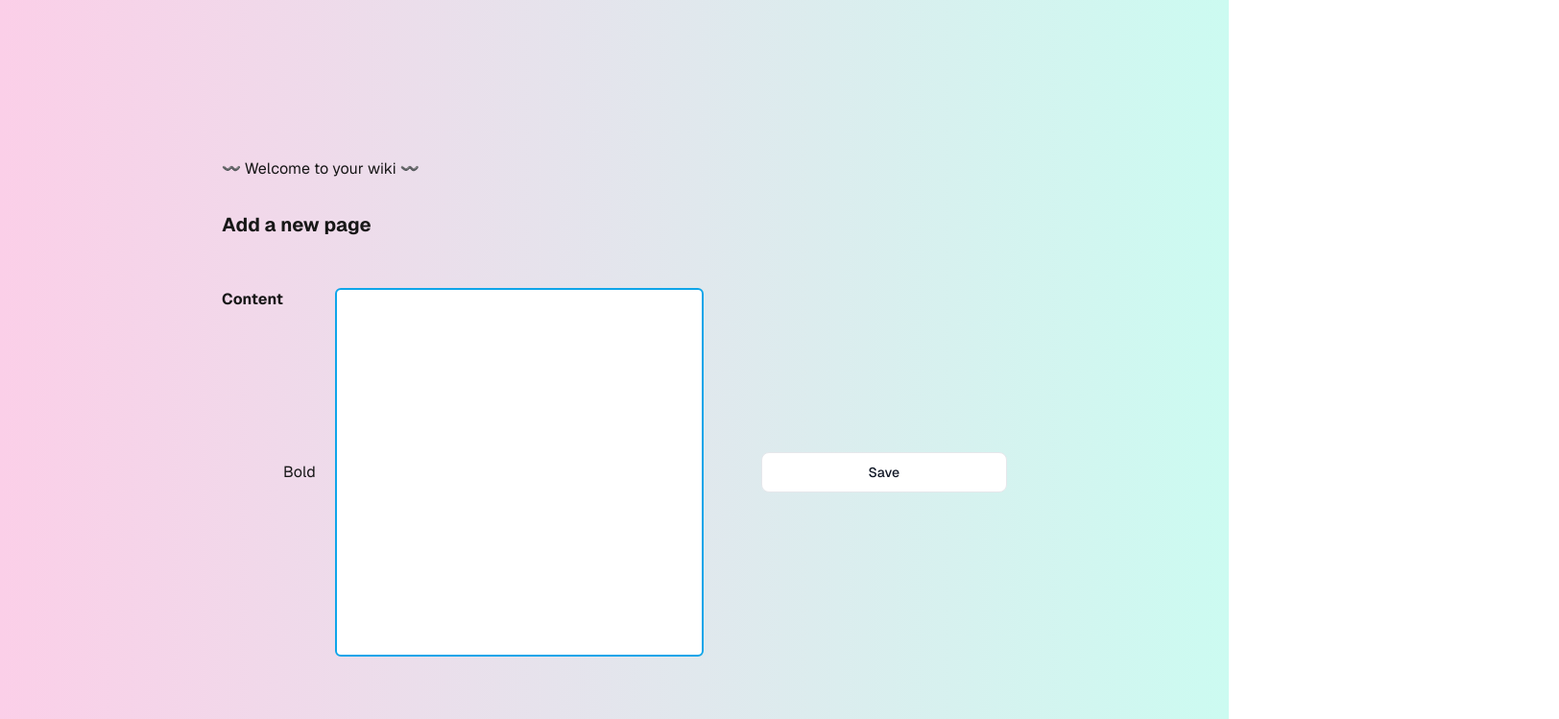
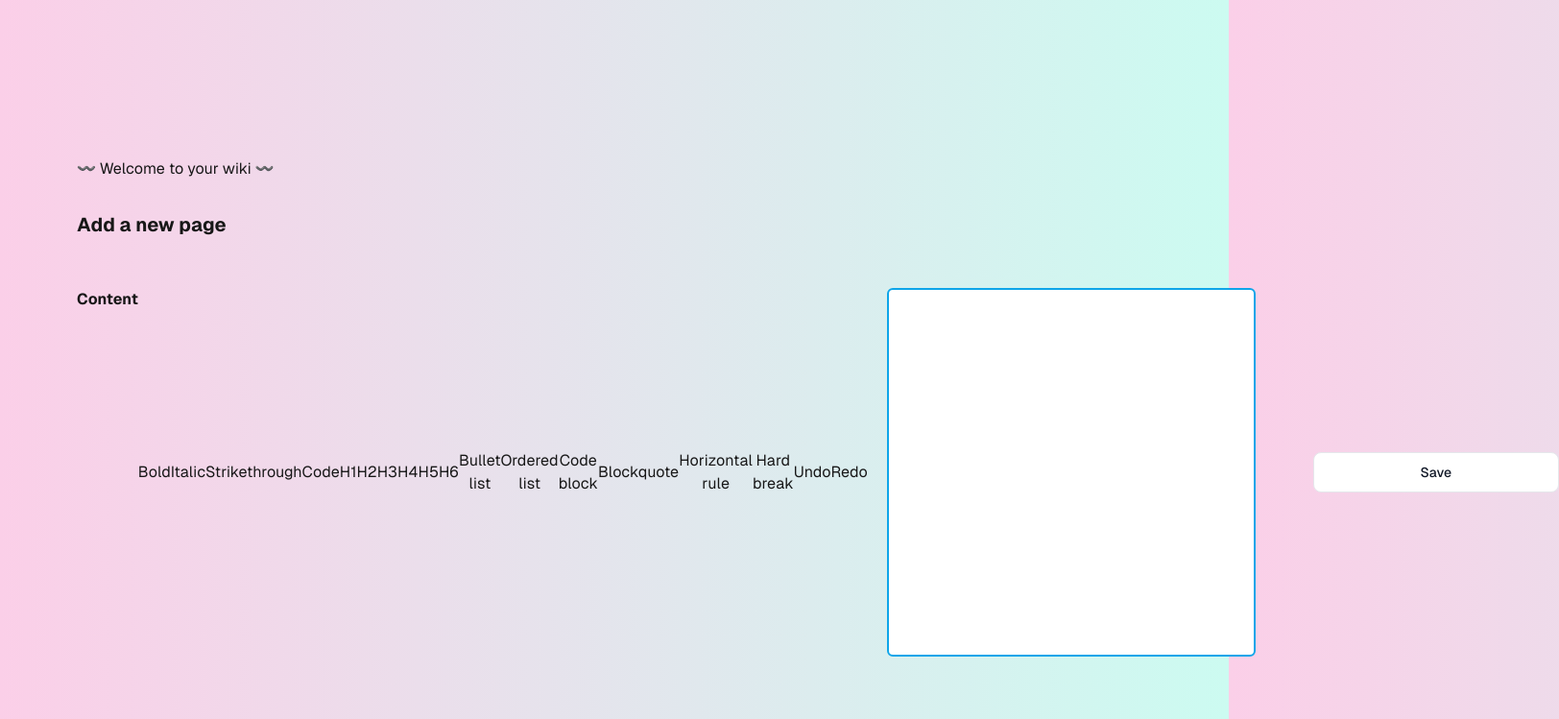
Before and after one commit to jesswils/wiki, a Next.js app: page / in a window 1280 px wide. Shown: the top 749 px of the page at 96% size, 1624 px wide, since content can reach past the window. Built offline with nearby package versions, Linux system fonts and the light colour scheme.

Commit message:
add all of the editor options

```diff
--- a/app/components/TipTap.tsx
+++ b/app/components/TipTap.tsx
@@ -46,6 +46,96 @@
 			>
 				Bold
 			</button>
+			<button
+          onClick={() => editor.chain().focus().toggleItalic().run()}
+          className={editor.isActive('italic') ? 'is-active' : ''}
+        >
+          Italic
+        </button>
+		<button
+          onClick={() => editor.chain().focus().toggleStrike().run()}
+          className={editor.isActive('strike') ? 'is-active' : ''}
+        >
+          Strikethrough
+        </button>
+		<button
+          onClick={() => editor.chain().focus().toggleCode().run()}
+          className={editor.isActive('code') ? 'is-active' : ''}
+        >
+          Code
+        </button>
+		<button
+          onClick={() => editor.chain().focus().toggleHeading({ level: 1 }).run()}
+          className={editor.isActive('heading', { level: 1 }) ? 'is-active' : ''}
+        >
+          H1
+        </button>
+        <button
+          onClick={() => editor.chain().focus().toggleHeading({ level: 2 }).run()}
+          className={editor.isActive('heading', { level: 2 }) ? 'is-active' : ''}
+        >
+          H2
+        </button>
+        <button
+          onClick={() => editor.chain().focus().toggleHeading({ level: 3 }).run()}
+          className={editor.isActive('heading', { level: 3 }) ? 'is-active' : ''}
+        >
+          H3
+        </button>
+        <button
+          onClick={() => editor.chain().focus().toggleHeading({ level: 4 }).run()}
+          className={editor.isActive('heading', { level: 4 }) ? 'is-active' : ''}
+        >
+          H4
+        </button>
+        <button
+          onClick={() => editor.chain().focus().toggleHeading({ level: 5 }).run()}
+          className={editor.isActive('heading', { level: 5 }) ? 'is-active' : ''}
+        >
+          H5
+        </button>
+        <button
+          onClick={() => editor.chain().focus().toggleHeading({ level: 6 }).run()}
+          className={editor.isActive('heading', { level: 6 }) ? 'is-active' : ''}
+        >
+          H6
+        </button>
+		<button
+          onClick={() => editor.chain().focus().toggleBulletList().run()}
+          className={editor.isActive('bulletList') ? 'is-active' : ''}
+        >
+          Bullet list
+        </button>
+        <button
+          onClick={() => editor.chain().focus().toggleOrderedList().run()}
+          className={editor.isActive('orderedList') ? 'is-active' : ''}
+        >
+          Ordered list
+        </button>
+        <button
+          onClick={() => editor.chain().focus().toggleCodeBlock().run()}
+          className={editor.isActive('codeBlock') ? 'is-active' : ''}
+        >
+          Code block
+        </button>
+        <button
+          onClick={() => editor.chain().focus().toggleBlockquote().run()}
+          className={editor.isActive('blockquote') ? 'is-active' : ''}
+        >
+          Blockquote
+        </button>
+        <button onClick={() => editor.chain().focus().setHorizontalRule().run()}>
+          Horizontal rule
+        </button>
+        <button onClick={() => editor.chain().focus().setHardBreak().run()}>
+          Hard break
+        </button>
+        <button onClick={() => editor.chain().focus().undo().run()}>
+          Undo
+        </button>
+        <button onClick={() => editor.chain().focus().redo().run()}>
+          Redo
+        </button>
 			<div>
 				<EditorContent editor={editor} />
 			</div>
```
